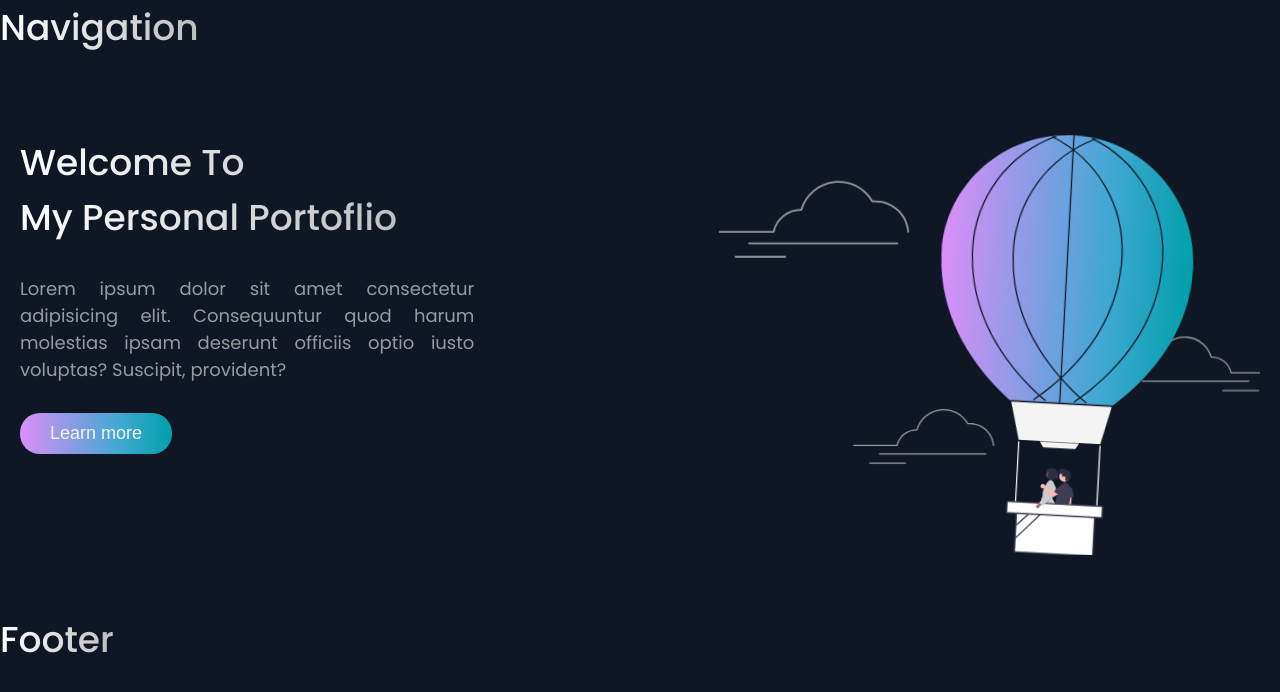
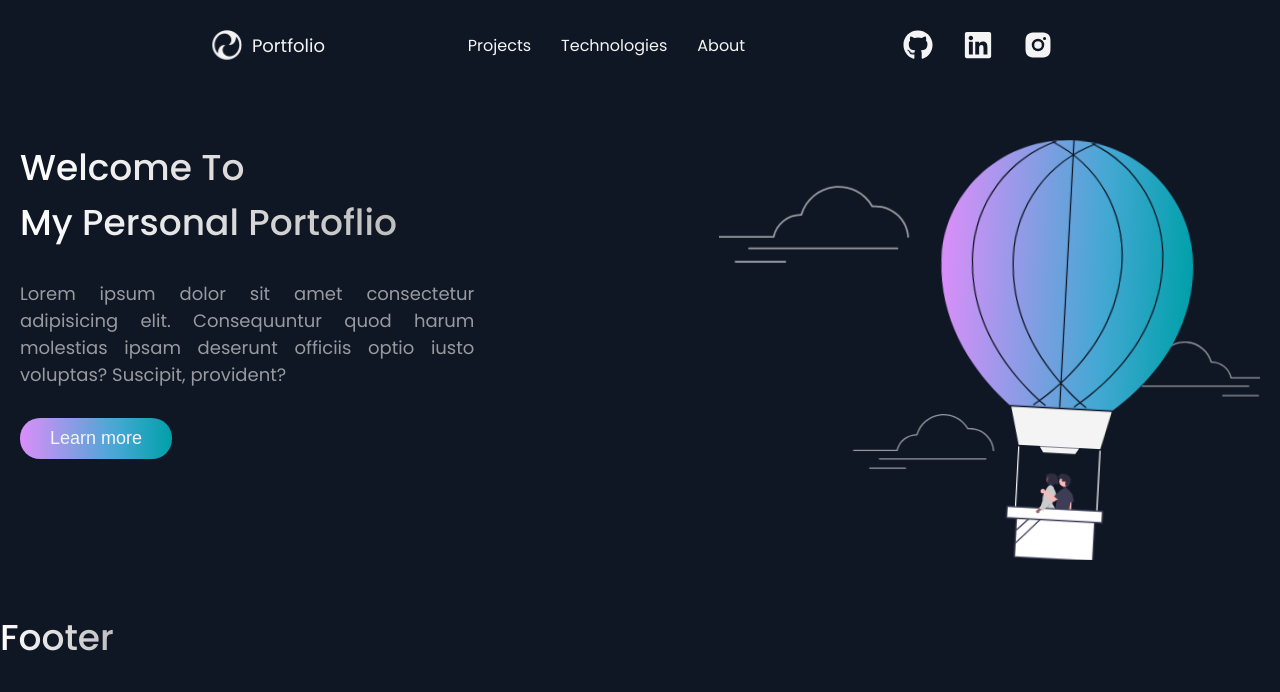
Before and after one commit to DusanDjordjic/My-Portfoilo, a Next.js app in the folder my-portfolio/: page / in a window 1280 px wide. Shown: the top 692 px of the page. Built offline with nearby package versions, Linux system fonts and the light colour scheme.

Commit message:
Navigation finished

```diff
--- a/my-portfolio/components/Layout/Navigation/Navigation.js
+++ b/my-portfolio/components/Layout/Navigation/Navigation.js
@@ -1,7 +1,37 @@
+import classes from "./Navigation.module.scss";
+import { FaGithub, FaLinkedin } from "react-icons/fa";
+import { RiInstagramFill } from "react-icons/ri";
+import Link from "next/link";
+import Image from "next/image";
 const Navigation = () => {
   return (
-    <section>
-      <h2>Navigation</h2>
+    <section className={classes.navigation}>
+      <div className={classes.logo}>
+        <Image src="/logo.png" height="30" width="30" />
+        <p>Portfolio</p>
+      </div>
+      <ul className={classes.linksContainer}>
+        <li>Projects</li>
+        <li>Technologies</li>
+        <li>About</li>
+      </ul>
+      <ul>
+        <li>
+          <Link href="https://github.com/DusanDjordjic">
+            <FaGithub />
+          </Link>
+        </li>
+        <li>
+          <Link href="https://www.linkedin.com/in/du%C5%A1an-%C4%91or%C4%91i%C4%87-689110205/">
+            <FaLinkedin />
+          </Link>
+        </li>
+        <li>
+          <Link href="https://www.instagram.com/dusan_spl/">
+            <RiInstagramFill />
+          </Link>
+        </li>
+      </ul>
     </section>
   );
 };
--- /dev/null
+++ b/my-portfolio/components/Layout/Navigation/Navigation.module.scss
@@ -0,0 +1,46 @@
+@import "../../../styles/vars.scss";
+.navigation {
+  width: 100%;
+  margin: 0 auto;
+  display: flex;
+  justify-content: space-around;
+  padding: 20px;
+  align-items: center;
+  position: relative;
+  .logo {
+    display: flex;
+    align-items: center;
+    p {
+      margin-left: 10px;
+      margin-bottom: 0;
+    }
+  }
+  .linksContainer {
+    position: absolute;
+    top: 80px;
+  }
+  ul {
+    list-style: none;
+    display: flex;
+    li {
+      margin: 0 5px;
+      padding: 10px;
+      border-radius: 100px;
+      transform: scale(1);
+      transition: $--tr-all;
+      &:hover {
+        background-color: $--clr-hover-blue;
+        transform: scale(1.2);
+        cursor: pointer;
+      }
+    }
+  }
+}
+@media only screen and (min-width: 992px) {
+  .navigation {
+    width: 80%;
+    .linksContainer {
+      position: static;
+    }
+  }
+}
--- a/my-portfolio/package.json
+++ b/my-portfolio/package.json
@@ -11,6 +11,7 @@
     "next": "10.2.3",
     "react": "17.0.2",
     "react-dom": "17.0.2",
+    "react-icons": "^4.2.0",
     "sass": "^1.34.1"
   }
 }
--- a/my-portfolio/styles/globals.scss
+++ b/my-portfolio/styles/globals.scss
@@ -43,6 +43,11 @@ h2 {
   padding: 0;
   box-sizing: border-box;
 }
+svg {
+  line-height: $--svg-size;
+  font-size: $--svg-size;
+  display: block;
+}
 @media only screen and (min-width: 768px) {
   p,
   a {
--- a/my-portfolio/styles/vars.scss
+++ b/my-portfolio/styles/vars.scss
@@ -1,6 +1,7 @@
 // colors
 
 $--clr-darkblue: #0f1624;
+$--clr-hover-blue: rgb(33, 45, 69);
 $--clr-white: #f4f4f4;
 $--clr-gray: rgba(#f4f4f4, 0.6);
 
@@ -15,3 +16,7 @@ $--font-h2-lg: 36px;
 
 // transition
 $--tr-filter: filter 0.2s;
+$--tr-all: all 0.2s;
+// svg sizes
+
+$--svg-size: 30px;
```
Also changed, not shown: my-portfolio/public/logo.png (added), 1 other file (tests, documents, lock files or other folders).
